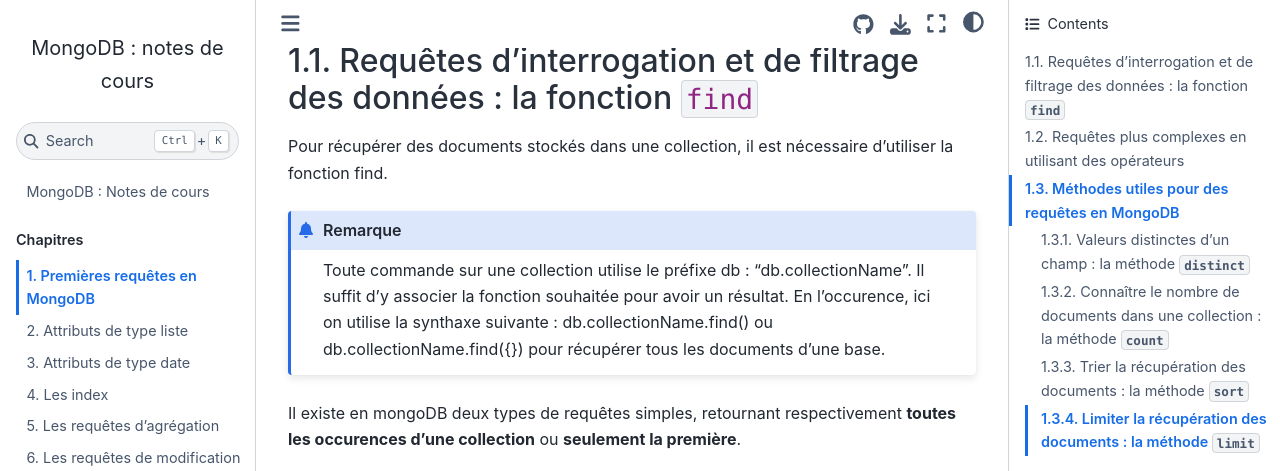
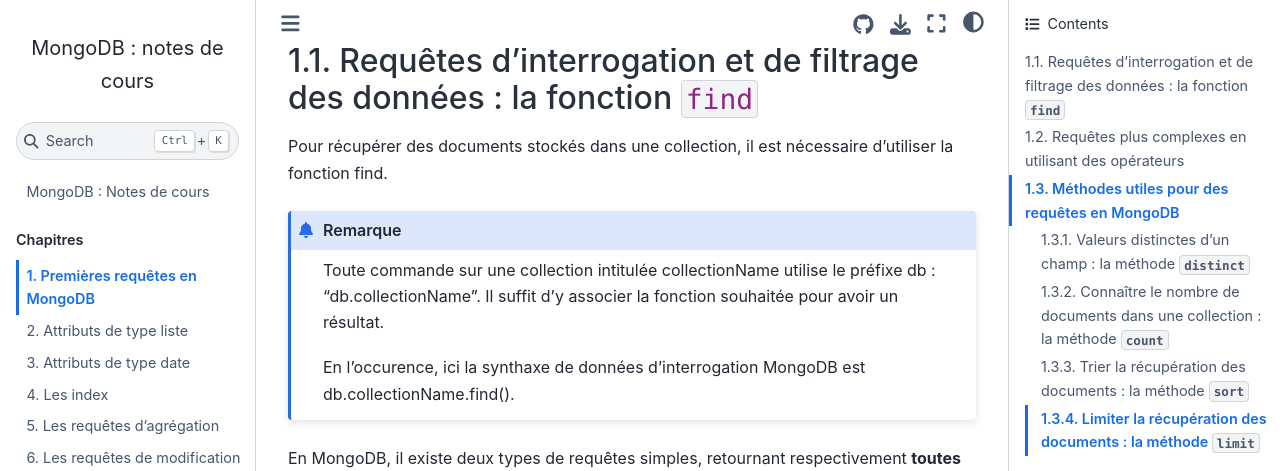
Before and after one commit to rtavenar/mongo_book, a Jupyter Book: the page built from content/01_find.md, in a window 1280 px wide and 1400 px high, scrolled down 987 px. Shown: the top 471 px of the window. Built offline with Jupyter Book 1.0.4 settings and Sphinx 7.4.7 and the Sphinx Book theme 1.1.4, drawn with Linux system fonts in a browser that asks for light colours; some of the changed text lies outside the part shown; grey boxes are pictures that could not be loaded.

Commit message:
Update 01_find.md

`````diff
--- a/content/01_find.md
+++ b/content/01_find.md
@@ -44,37 +44,44 @@
 Pour récupérer des documents stockés dans une collection, il est nécessaire d'utiliser la fonction find.
 
  ```{admonition} Remarque
-Toute commande sur une collection utilise le préfixe db : "db.collectionName". Il suffit d’y associer la fonction souhaitée pour avoir un résultat.
-En l'occurence, ici on utilise la synthaxe suivante : db.collectionName.find() ou db.collectionName.find({}) pour récupérer tous les documents d'une base.
+Toute commande sur une collection intitulée collectionName utilise le préfixe db : "db.collectionName". Il suffit d’y associer la fonction souhaitée pour avoir un résultat.
+
+En l'occurence, ici la synthaxe de données d'interrogation MongoDB est db.collectionName.find().
 ```
 
-Il existe en mongoDB deux types de requêtes simples, retournant respectivement **toutes les occurences d'une collection** ou **seulement la première**.
+En MongoDB, il existe deux types de requêtes simples, retournant respectivement **toutes les occurences d'une collection** ou **seulement la première**.
 
 ````{panels}
 
 Retourner toutes les occurences
+d'une collection avec find()
 ^^^
 ```javascript
- db.NYfood.find() ou  db.NYfood.find({})
+ db.collectionName.find()
+ db.collectionName.find({})
 ```
 
 ---
 
 Retourner uniquement la première occurence
+de la liste de résultats avec findOne()
 ^^^
-```sql
-db.NYfood.findOne() ou db.NYfood.findOne({})
+```javascript
+db.collectionName.findOne()
+db.collectionName.findOne({})
 ```
 
 ````
 
-Lorsqu'on ajoute un {} vide entre parenthèses, pas de contrainte.
+> À noter : Dans les deuxièmes propositions, on a des accolades entre les parenthèses de la fonction. Ces accolades correspondent au *document masque*. Elles sont vides ce qui indique que nous ne posons pas de condition sur les documents à retourner.
 
-mais on peut aussi utiliser un document masque, si l'on souhaite fixer des contraintes sur les documents à retourner, pour cela
-il suffit de passer en argument d'une de ces fonctions un document masque contentant les valeurs souhaitées.
-find({condition}) peut être utilisée pour récupérer uniquement les documents requis en fonction de certaines conditions de la collection.
+Si l’on souhaite fixer des contraintes sur les documents à retourner, il suffit de passer en argument d’une de ces fonctions un document masque contenant les valeurs souhaitées. Par exemple, la requête suivante retourne tous les documents ayant un champ "x" dont la valeur est "y".
 
-Par exemple, la requête suivante retourne tous les documents ayant un champ "x" dont la valeur est "y".
+```javascript
+db.nomDeLaCollection.find({"x":"y"})
+```
+
+Prenons comme exemple la base de données NYfood.
 
 ````{tabbed} Syntaxe
 
`````
